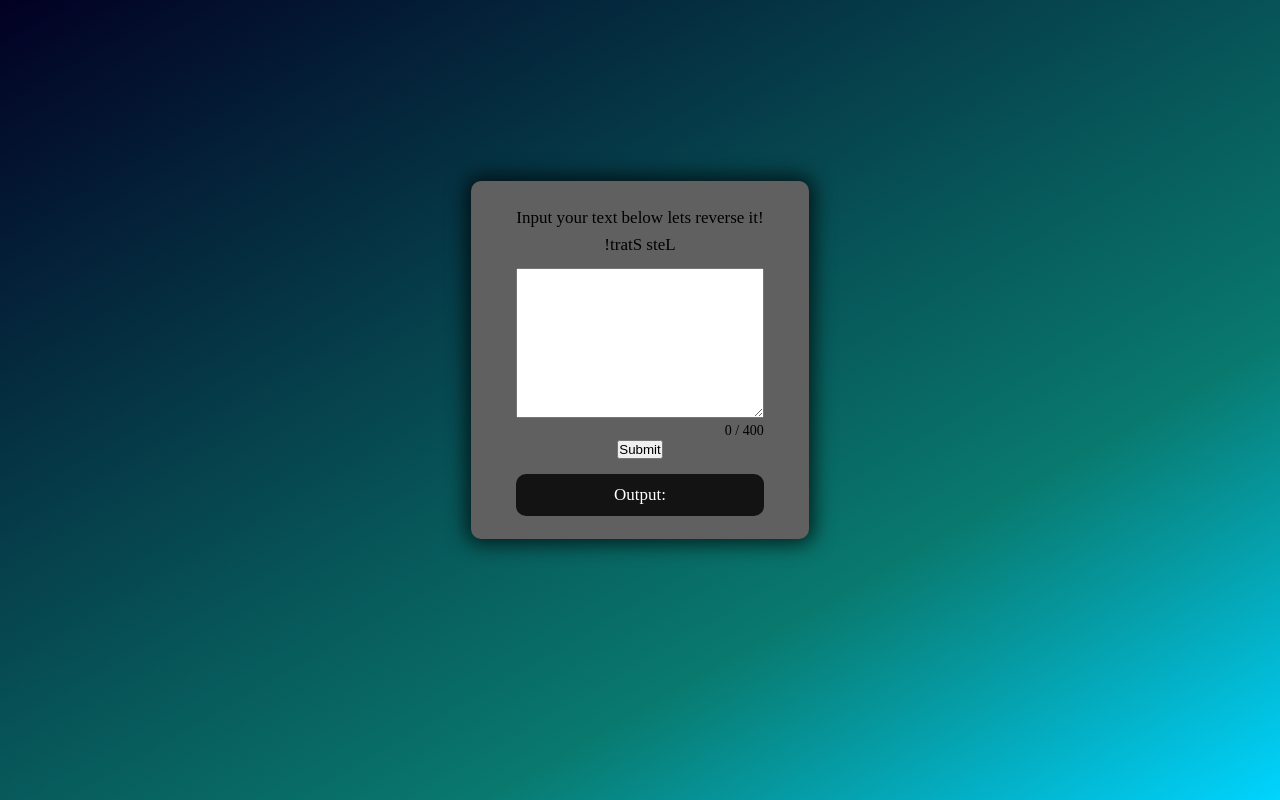
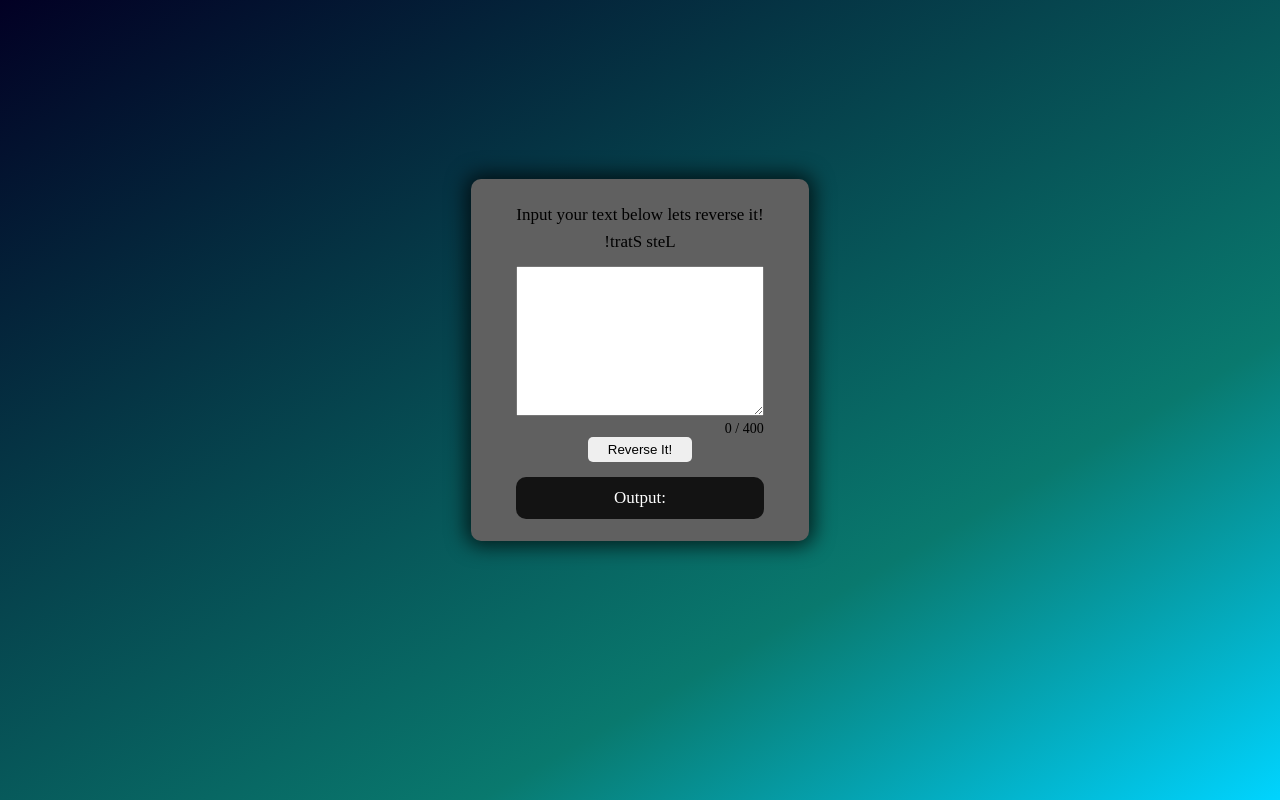
Before and after one commit to KentenRoth/JobTest, a plain HTML site: page index.html in a window 1280 px wide. Drawn offline with Linux system fonts and the light colour scheme.

Commit message:
button design

```diff
--- a/index.html
+++ b/index.html
@@ -30,17 +30,17 @@
 				font-size: 1.7rem;
 			}
 
+			.button:hover {
+				transform: scale(1.1);
+				box-shadow: 0 0 8px 0 rgba(0, 0, 0, 0.5);
+			}
+
 			.noWarning {
 				background: #606060;
 			}
 
 			.stop {
 				background: #b50505;
-			}
-
-			.stringInput {
-				width: 100%;
-				height: 100px;
 			}
 		</style>
 	</head>
@@ -94,8 +94,19 @@
 									0 / 400
 								</p>
 							</div>
-							<div class="formSubmit">
-								<input class="submitButton" type="submit" />
+							<div>
+								<input
+									style="
+										border: none;
+										border-radius: 5px;
+										cursor: pointer;
+										padding: 5px 20px;
+										transition: ease-in-out 200ms;
+									"
+									class="button"
+									value="Reverse It!"
+									type="submit"
+								/>
 							</div>
 						</form>
 						<div
@@ -120,8 +131,6 @@
 
 		<script type="text/javascript">
 			//TODO
-
-			// Button design
 
 			// Character counter.
 			let num = 0;
```
